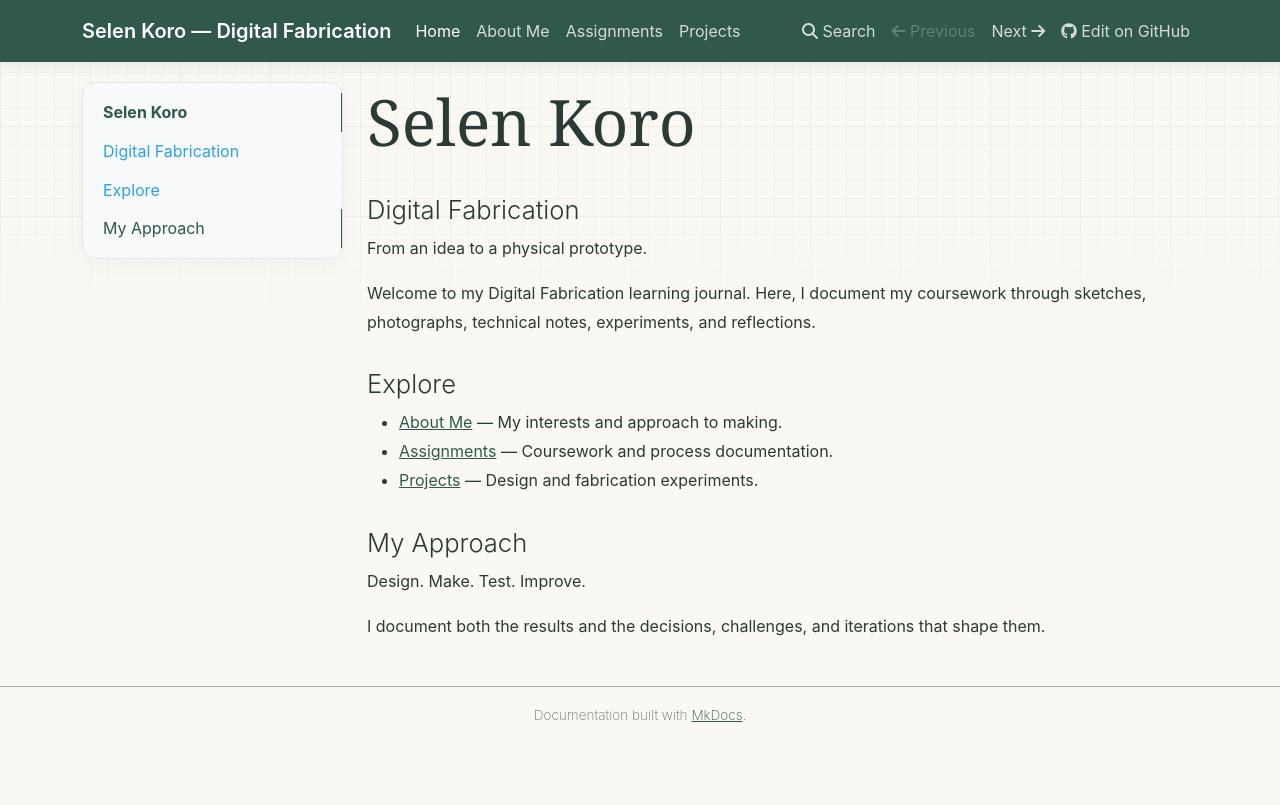
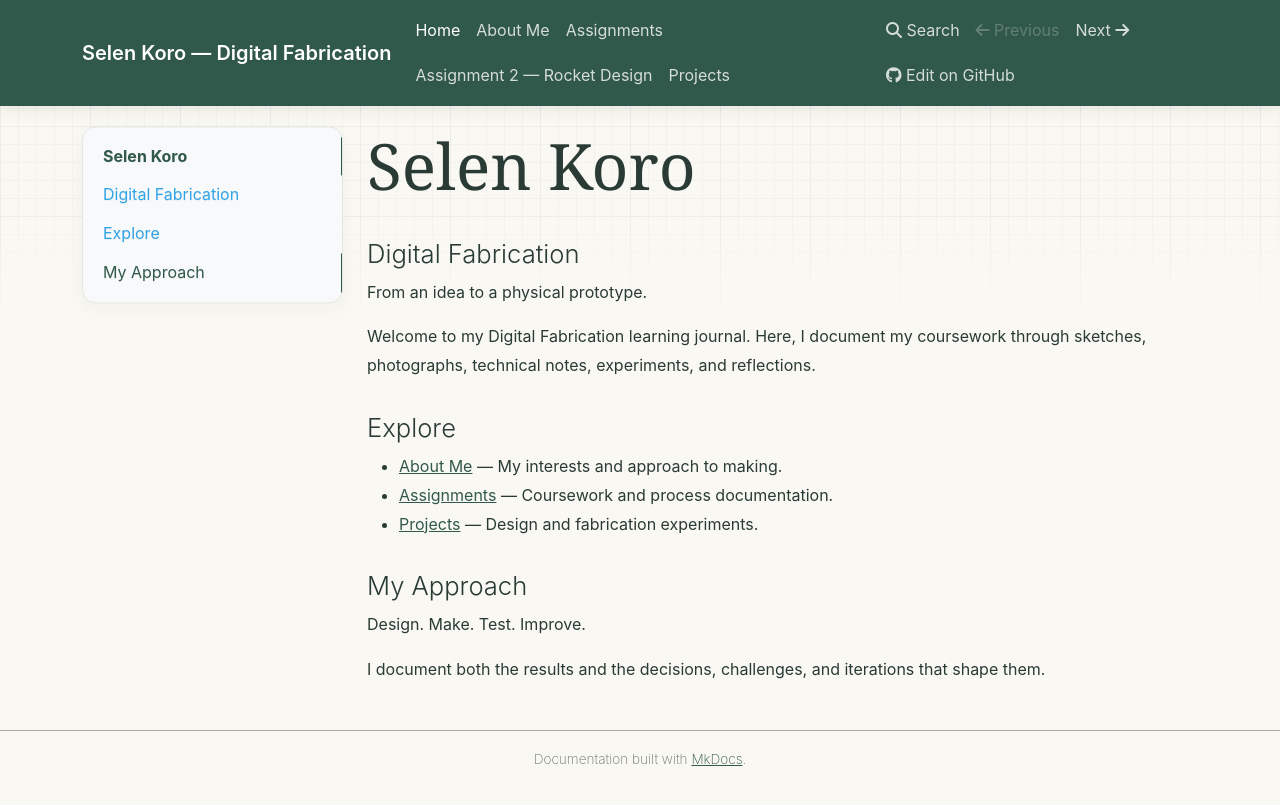
Before and after one commit to Koros1/digital-fabrication, an MkDocs documentation site: the page built from docs/index.md, in a window 1280 px wide. Shown: the top 805 px of the page. Built offline with MkDocs 1.6.1, drawn with Linux system fonts in a browser that asks for light colours; nearby versions of some CDN libraries.

Commit message:
Update mkdocs.yml

```diff
--- a/mkdocs.yml
+++ b/mkdocs.yml
@@ -8,9 +8,11 @@ theme:
   name: mkdocs
 
 nav:
+nav:
   - Home: index.md
   - About Me: about.md
   - Assignments: assignments.md
+  - Assignment 2 — Rocket Design: assignment-2.md
   - Projects: projects.md
 
 extra_css:
```
